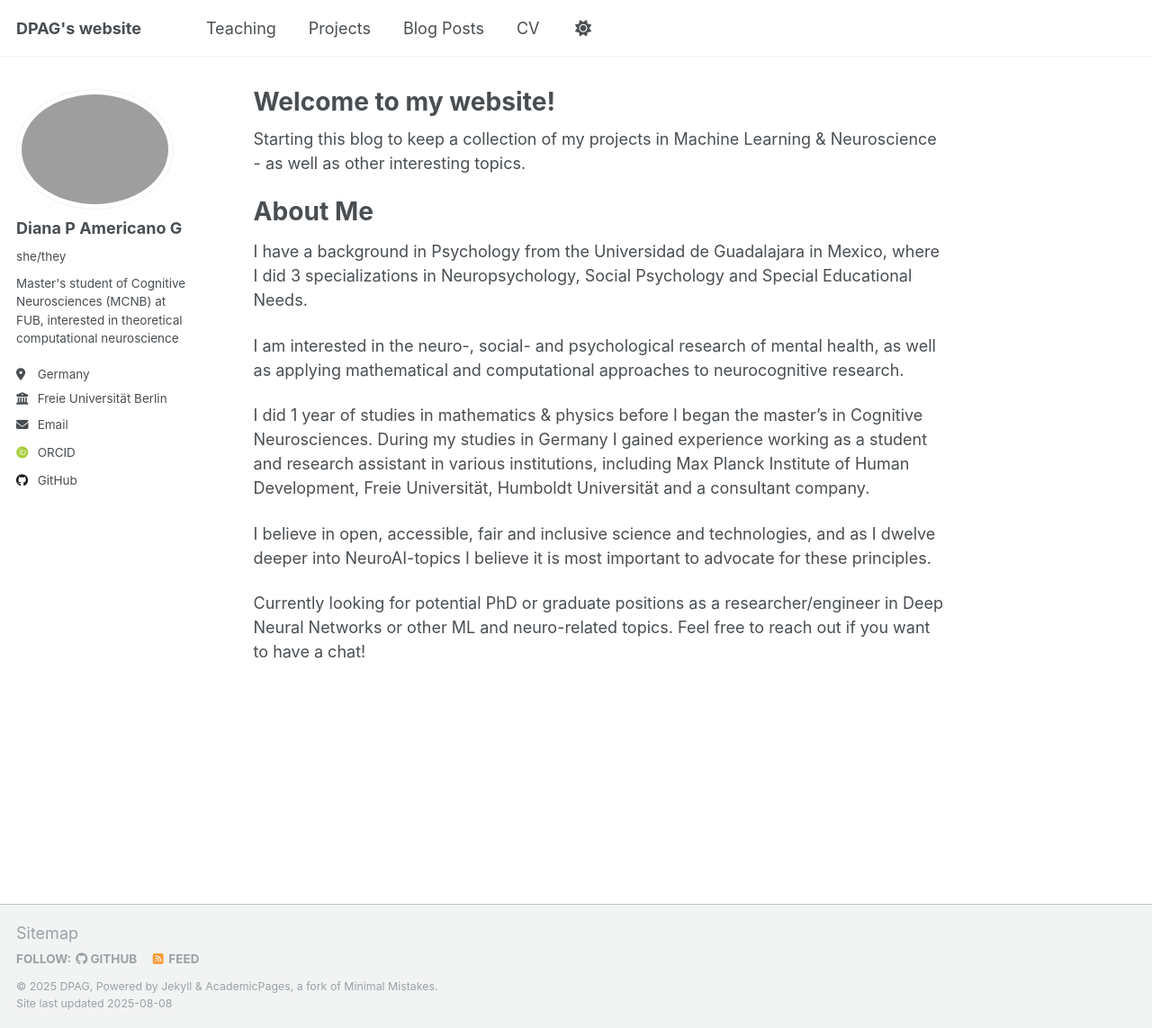
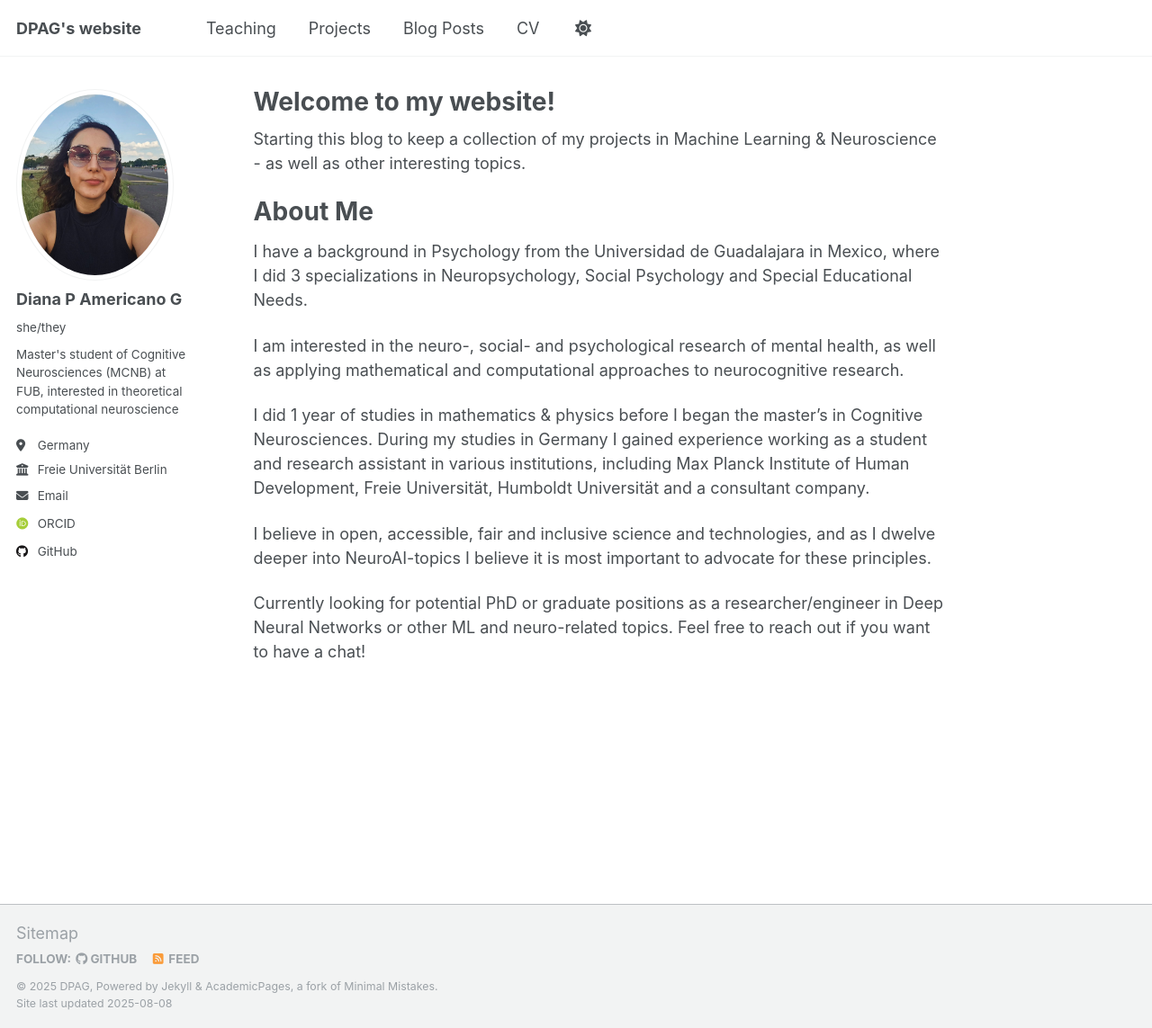
Before and after one commit to americano-diana/americano-diana.github.io, a Jekyll site: the page built from _pages/about.md, in a window 1280 px wide and 1143 px high. Shown: the whole window at 90% size. Built offline with Jekyll 4.4.1, drawn with Linux system fonts in a browser that asks for light colours; some web fonts are replaced; a script that is not in the unit is left out.

Commit message:
Fixing image file type

```diff
--- a/_config.yml
+++ b/_config.yml
@@ -24,7 +24,7 @@ repository               : "americano-diana/americano-diana.github.io"
 #               Additional customization can be done by editing /_includes/author-profile.html
 author:
   # Biographic information
-  avatar           : "profilepic.png"
+  avatar           : "profilepic.jpg"
   name             : "Diana P Americano G"
   pronouns         : "she/they"
   bio              : "Master's student of Cognitive Neurosciences (MCNB) at FUB, interested in theoretical computational neuroscience"
```
